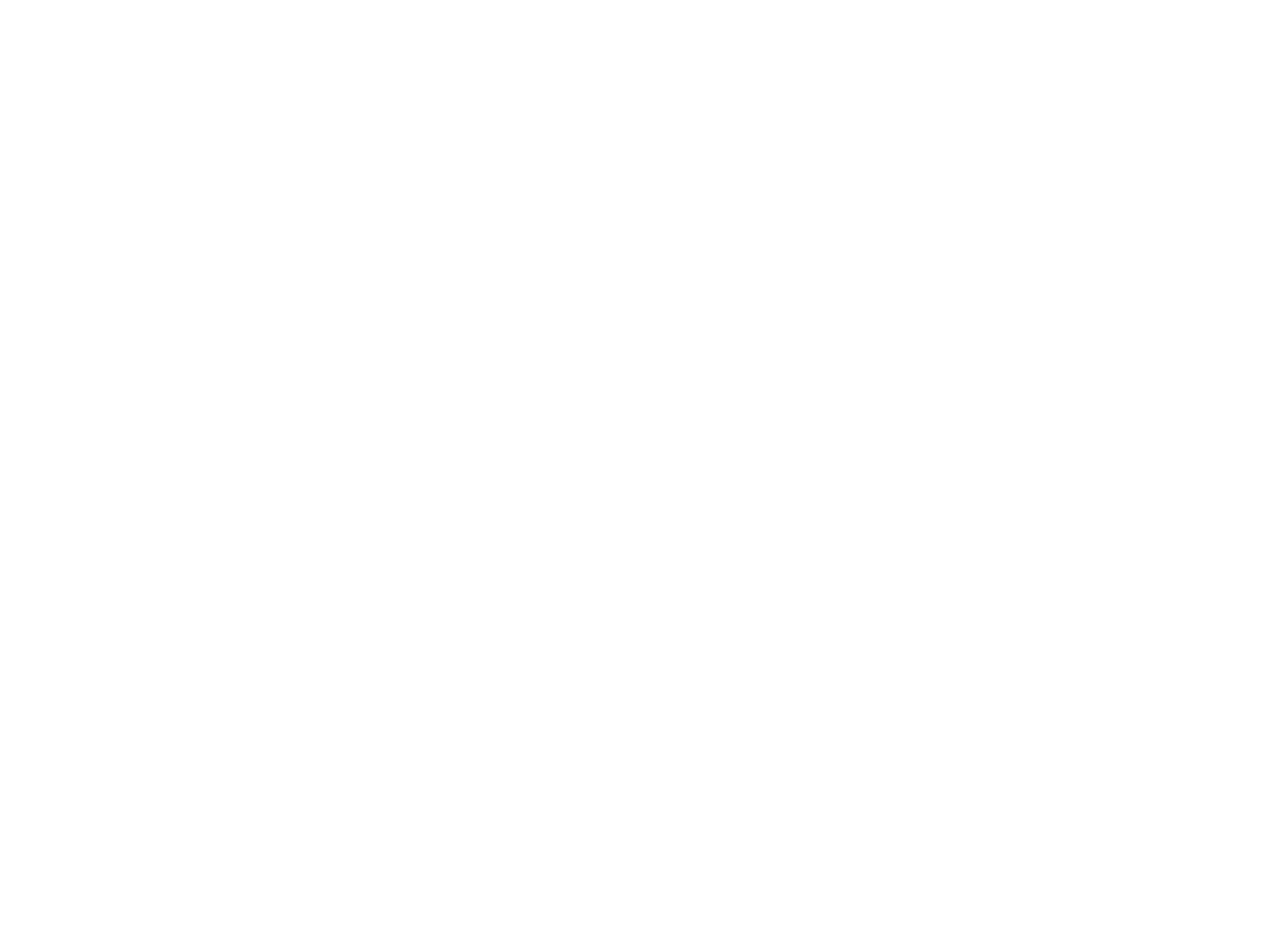
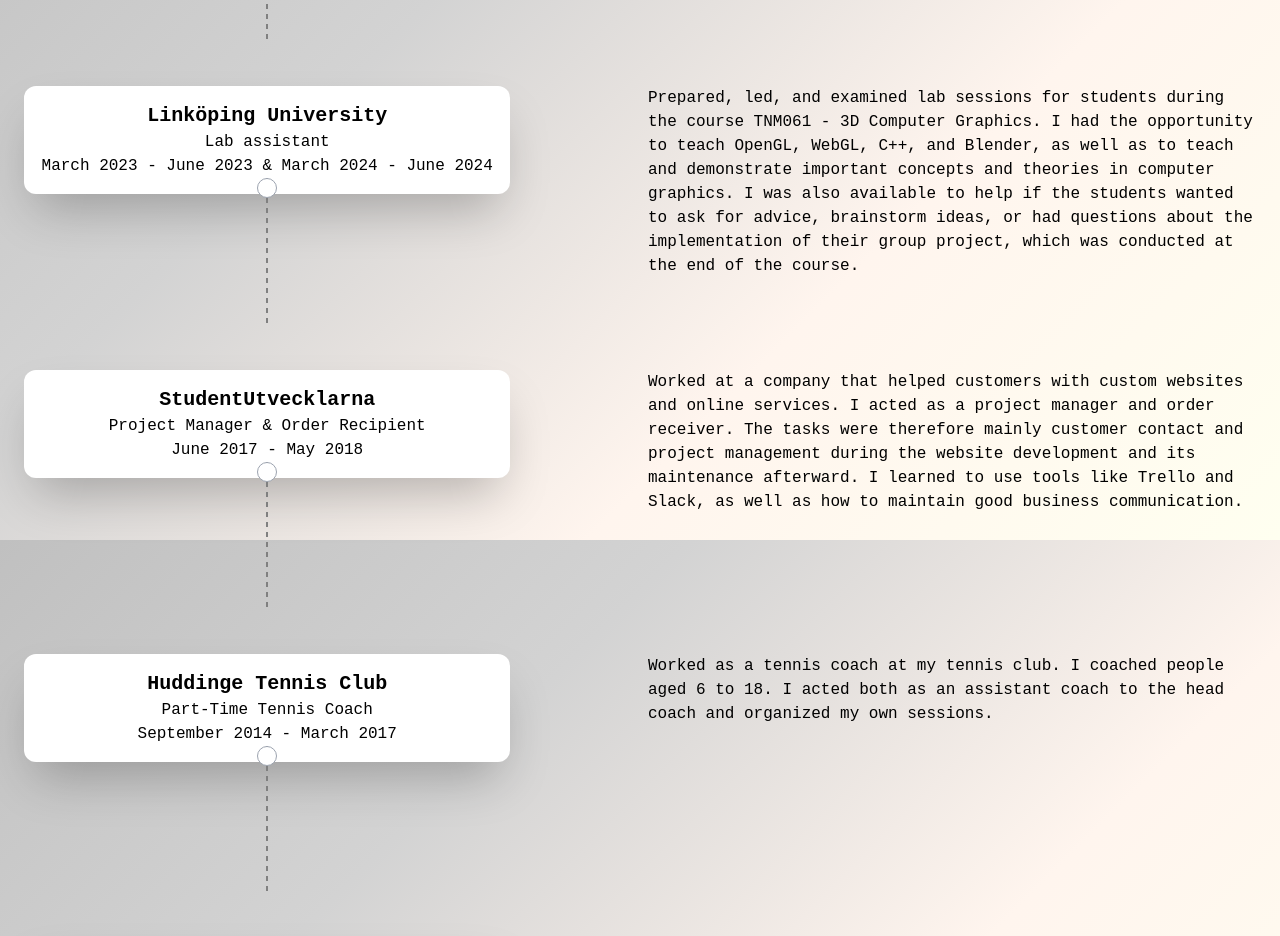
Before and after one commit to sebastianlindgren00/sebastianlindgren00.github.io, a React (Create React App) app in the folder portfolio/: page / in a window 1280 px wide. Shown: the part 1860-2796 px from the top of the page. Before the commit the page ends 1686 px from the top, so only its background shows below. Built offline with nearby package versions, Linux system fonts and the light colour scheme.

Commit message:
started with "work experience"

```diff
--- a/portfolio/src/components/career-card.tsx
+++ b/portfolio/src/components/career-card.tsx
@@ -1,16 +1,65 @@
 import Job from "./job";
 
+const allJobs = [
+    {
+        position: "Left",
+        title: "Retail Salesperson",
+        company: "Decathlon",
+        date: "June 2018 - May 2020",
+        description: "Worked as a retail salesperson, and my tasks included: deliveries, customer contact, customer contact via phone, knowledge within the department, and ensuring that all products were correctly placed according to the designated CAD plan in the department. The departments I worked in were racket sports, skateboard/scooters, and running training (all distances)."
+    },
+    {
+        position: "Left",
+        title: "Lab assistant",
+        company: "Linköping University",
+        date: "March 2023 - June 2023 & March 2024 - June 2024",
+        description: "Prepared, led, and examined lab sessions for students during the course TNM061 - 3D Computer Graphics. I had the opportunity to teach OpenGL, WebGL, C++, and Blender, as well as to teach and demonstrate important concepts and theories in computer graphics. I was also available to help if the students wanted to ask for advice, brainstorm ideas, or had questions about the implementation of their group project, which was conducted at the end of the course."
+    },
+    {
+        position: "Left",
+        title: "Project Manager & Order Recipient",
+        company: "StudentUtvecklarna",
+        date: "June 2017 - May 2018 ",
+        description: "Worked at a company that helped customers with custom websites and online services. I acted as a project manager and order receiver. The tasks were therefore mainly customer contact and project management during the website development and its maintenance afterward. I learned to use tools like Trello and Slack, as well as how to maintain good business communication."
+    },
+    {
+        position: "Left",
+        title: "Part-Time Tennis Coach",
+        company: "Huddinge Tennis Club",
+        date: "September 2014 - March 2017",
+        description: "Worked as a tennis coach at my tennis club. I coached people aged 6 to 18. I acted both as an assistant coach to the head coach and organized my own sessions."
+    },
+    {
+        position: "Left",
+        title: "Project Manager",
+        company: "Medieteknikdagen",
+        date: "March 2023 - January 2024",
+        description: "During Medieteknikdagen, a job fair for media technology engineering students at Linköping University, I was the responsible project manager and led a dynamic group of 13 students from the program. By applying agile methods, we created a productive work environment aimed at effective collaboration and a successful event for both students and companies. In addition to the overall responsibility for the project, I actively participated in group work and played a significant role in our interactions with companies. I managed communication from the initial contact to ensuring smooth and successful cooperation between the project group and the companies during the event."
+    }
+];
+
 function CareerCard() {
-
     return (
         <div className="flex flex-col">
             <div className="pt-4 ml-10">
                 <h1 className="font-semibold text-5xl pt-20">Work Experience</h1>
             </div>
-            <div className="grid grid-cols-3 gap-7 mt-10 m-auto text-center w-full p-6">
-                <Job />
+            <div className="grid grid-cols-1 gap-7 mt-10 m-auto text-center w-full p-6">
+                {allJobs.slice(0).map((job, index) => (
+                    <Job
+                        key={index}
+                        position={job.position}
+                        title={job.title}
+                        company={job.company}
+                        date={job.date}
+                        description={job.description}
+                        index={index}
+                        totalJobs={allJobs.length}
+                    />
+                ))}
             </div>
         </div>
     );
 }
+
 export default CareerCard;
--- a/portfolio/src/components/job.tsx
+++ b/portfolio/src/components/job.tsx
@@ -1,9 +1,61 @@
+type JobProps = {
+    position: string;
+    title: string;
+    company: string;
+    date: string;
+    description: string;
+    index: number;
+    totalJobs: number;
+};
 
+const renderPosition = (
+    position: string,
+    title: string,
+    company: string,
+    date: string,
+    description: string,
+    index: number,
+    totalJobs: number
+) => {
+    const isLastJob = index === totalJobs - 1;
 
-function Job() {
+    if (position === "Left") {
+        return (
+            <>
+                <div className="relative flex flex-col">
+                    <div className="rounded-xl shadow-2xl bg-white flex flex-col w-[80%] p-4">
+                        <h1 className="font-semibold text-xl">{company}</h1>
+                        <p>{title}</p>
+                        <p>{date}</p>
+                        <div className="relative flex flex-col items-center">
+                            {!isLastJob &&
+                                <>
+                                    <div className="bg-white border border-gray-400 rounded-full w-5 h-5 absolute left-1/2 transform -translate-x-1/2 z-10"></div>
+                                    <svg height="150" width="5" className="absolute left-1/2 transform -translate-x-1/2">
+                                        <line
+                                            x1="50%"
+                                            y1="0"
+                                            x2="50%"
+                                            y2="150"
+                                            style={{ stroke: "gray", strokeWidth: 2, strokeDasharray: "5,5" }}
+                                        />
+                                    </svg>
+                                </>
+                            }
+                        </div>
+                    </div>
+                </div>
+                <h1 className="text-left h-64">{description}</h1>
+            </>
+        );
+    }
+};
+
+function Job({ position, title, company, date, description, index, totalJobs }: JobProps) {
     return (
-        <>
-        </>
+        <div className="grid grid-cols-2 gap-4">
+            {renderPosition(position, title, company, date, description, index, totalJobs)}
+        </div>
     );
 }
 
```
Also changed, not shown: portfolio/src/App.css (line endings or trailing spaces).
